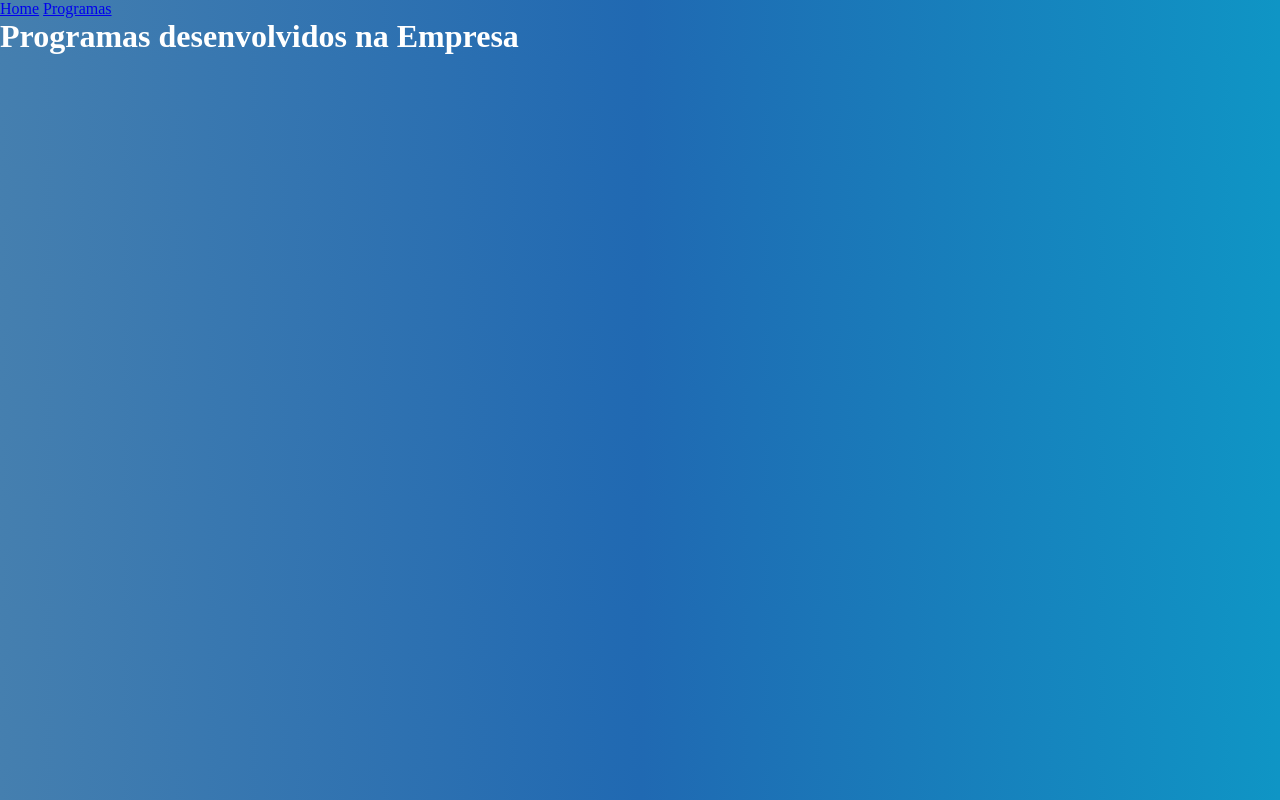
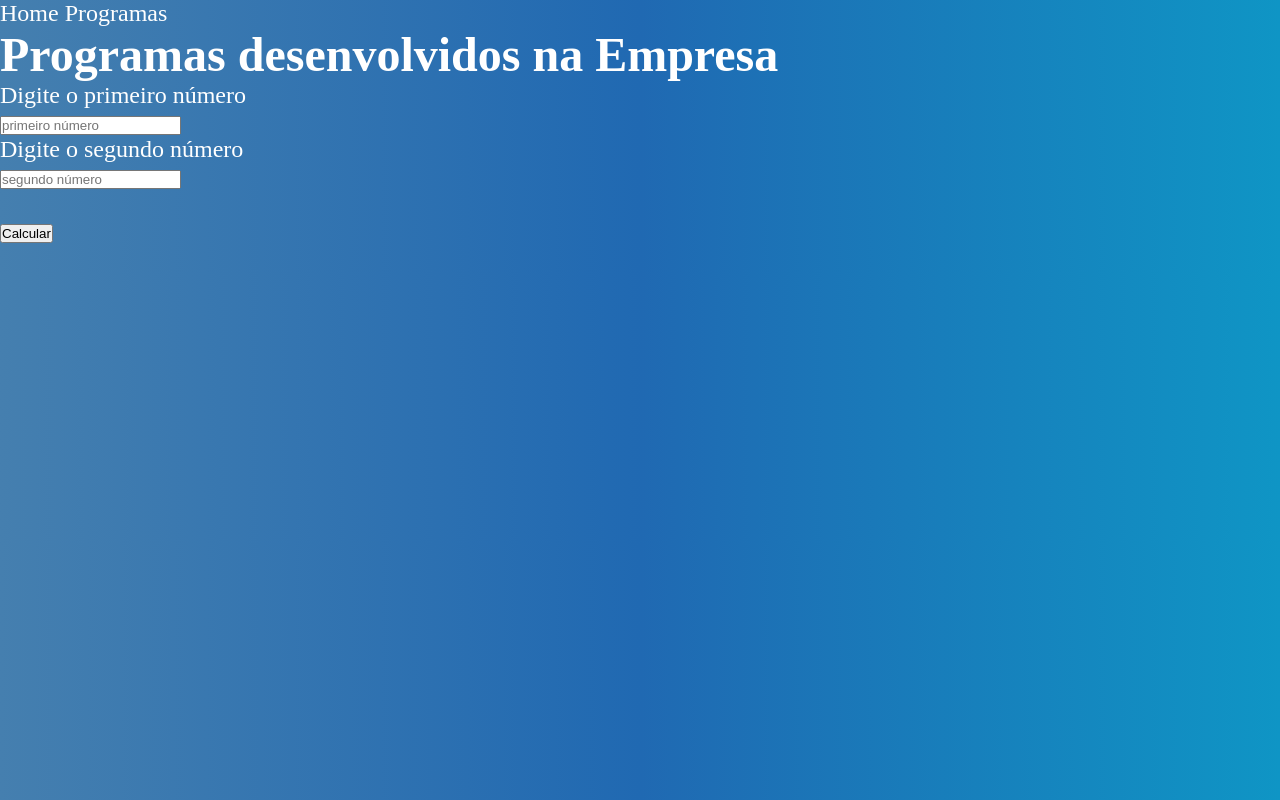
Before and after one commit to Prof-Carlos-Senai/site_2C, a plain HTML site: page html/programas.html in a window 1280 px wide. Drawn offline with Linux system fonts and the light colour scheme.

Commit message:
incluído o javascript

```diff
--- a/css/style.css
+++ b/css/style.css
@@ -6,4 +6,10 @@
 body{
     background: linear-gradient(to right, rgb(69, 127, 175), rgb(32, 105, 178), rgb(15, 149, 197));
     color: white;
+    font-size: 1.5rem;
 }
+
+a{
+    text-decoration: none;
+    color: white;
+}
--- a/html/programas.html
+++ b/html/programas.html
@@ -1,5 +1,5 @@
 <!DOCTYPE html>
-<html lang="en">
+<html lang="pt-BR">
 <head>
     <meta charset="UTF-8">
     <meta name="viewport" content="width=device-width, initial-scale=1.0">
@@ -16,6 +16,15 @@
     </header>
     <main>
         <h1>Programas desenvolvidos na Empresa</h1>
+        <article>
+            <label for="num1">Digite o primeiro número</label><br>
+            <input type="text" id="num1" placeholder="primeiro número"><br>
+
+            <label for="num2">Digite o segundo número</label><br>
+            <input type="text" id="num2" placeholder="segundo número"><br><br>
+            <button onclick="principal()">Calcular</button><br><br>
+            <div id="resposta"></div>
+        </article>
     </main>
 
 </body>
```
Also changed, not shown: index.html (+1 -0 lines), js/prog01.js (added, +12 -0 lines).
